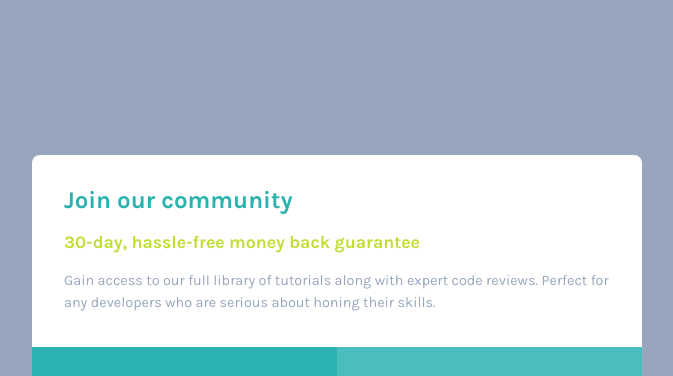
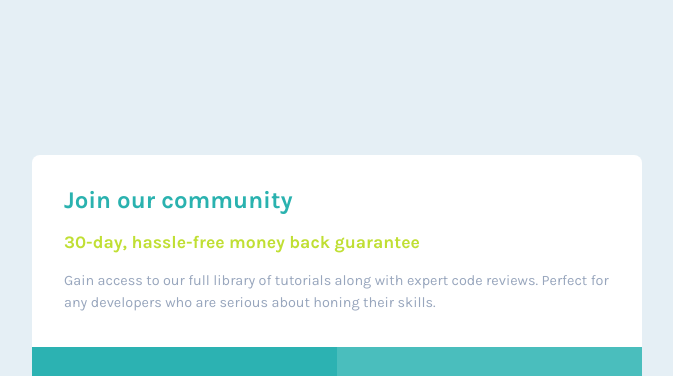
Before and after one commit to JRack92/Retos-Practicos---Proyecto, a plain HTML site: page retos/single-price-grid-component-master/index.html in a window 1280 px wide. Shown: the top 376 px of the page, without its empty margins (303-976 px from the left). Drawn offline with Linux system fonts and the light colour scheme.

Commit message:
Se cambia el color de fondo

```diff
--- a/retos/single-price-grid-component-master/styles/style.css
+++ b/retos/single-price-grid-component-master/styles/style.css
@@ -23,7 +23,8 @@
 }
 
 body {
-  background-color: var(--GrayishBlue);
+  /* background-color: var(--GrayishBlue); */
+  background-color: var(--LightGray);
 
   display: grid;
   place-items: center;
```
